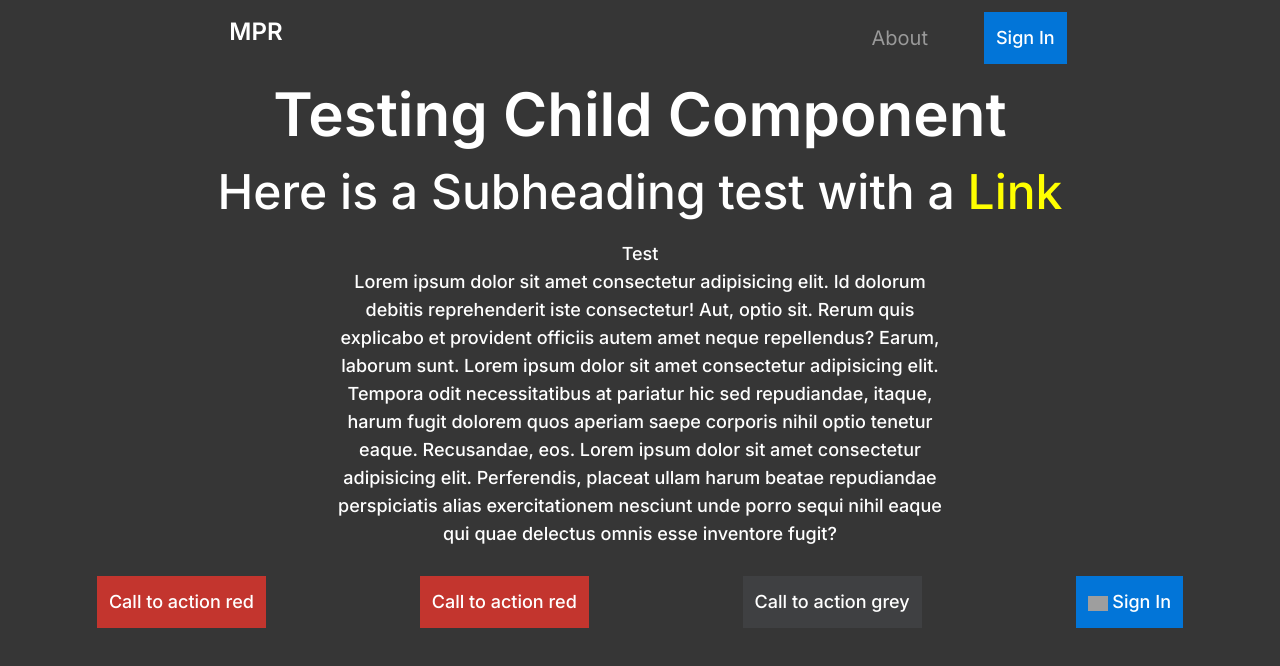
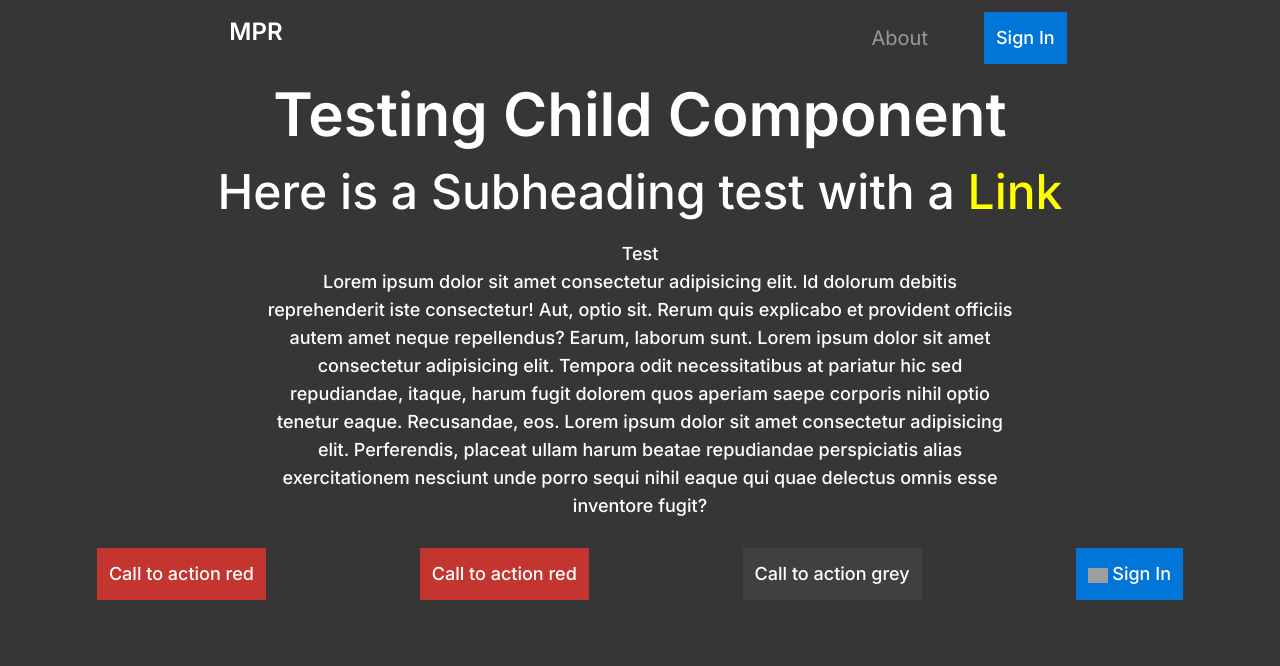
Before and after one commit to JamesRobertSutcliffe/personality-music-recommender, a Next.js app: page /tailwind-templates in a window 1280 px wide. Shown: the top 666 px of the page. Built offline with nearby package versions, Linux system fonts and the light colour scheme; grey boxes are pictures that could not be loaded.

Commit message:
Width and size of paragraph component changed for cosmetic reasons

```diff
--- a/src/app/components/Paragraph.tsx
+++ b/src/app/components/Paragraph.tsx
@@ -3,7 +3,7 @@ import { ReactNode } from "react"
 function Paragraph({ children, className }: { children: ReactNode, className?: string }) {
     return (
         <>
-            <p className={`w-2/4 font-medium text-lg m-auto p-2 text-center text-awhite ${className}`}>{children}</p>
+            <p className={`w-3/5 font-medium text-lg m-auto p-2 text-center ${className}`}>{children}</p>
         </>
     )
 }
```
